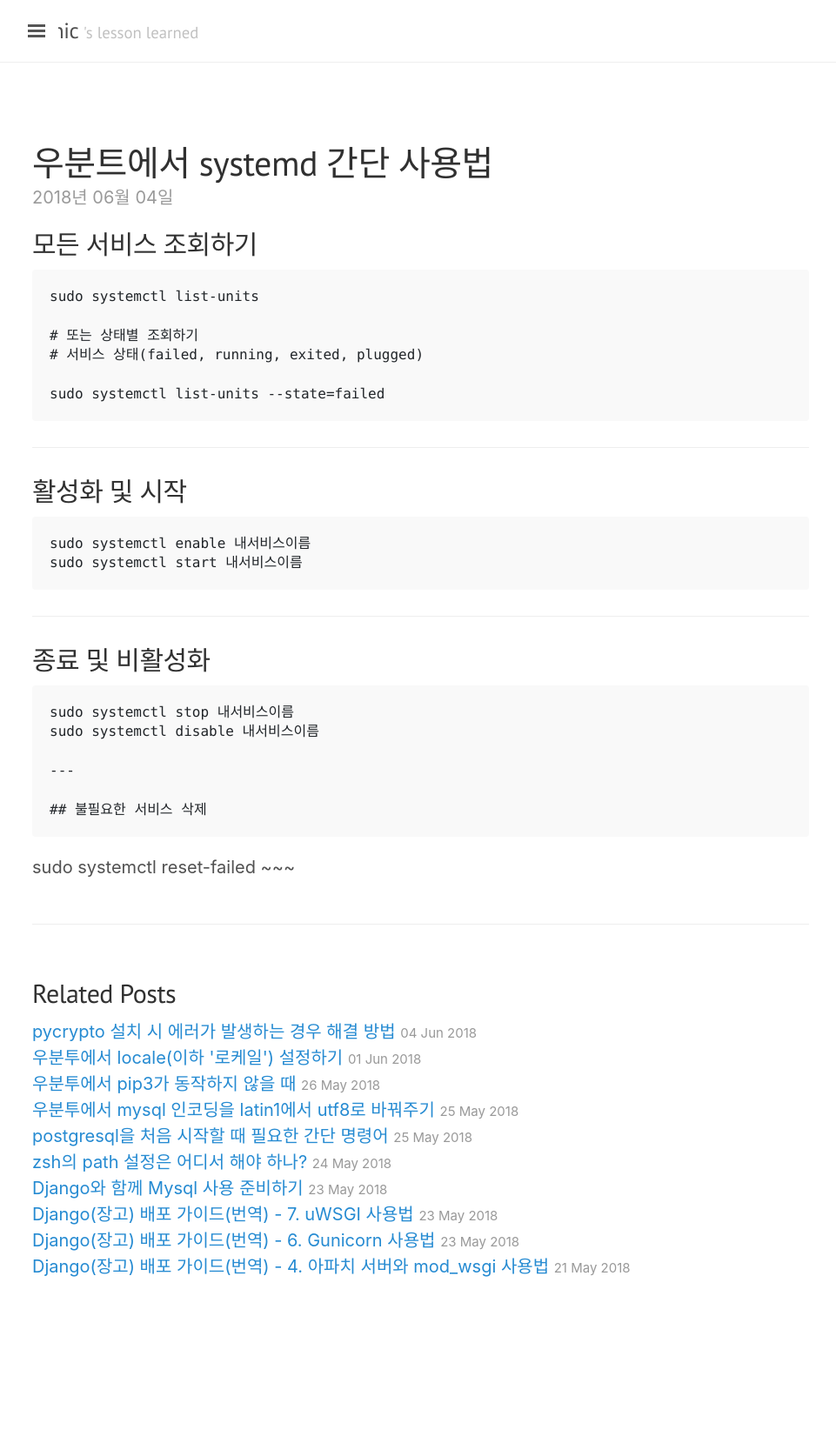
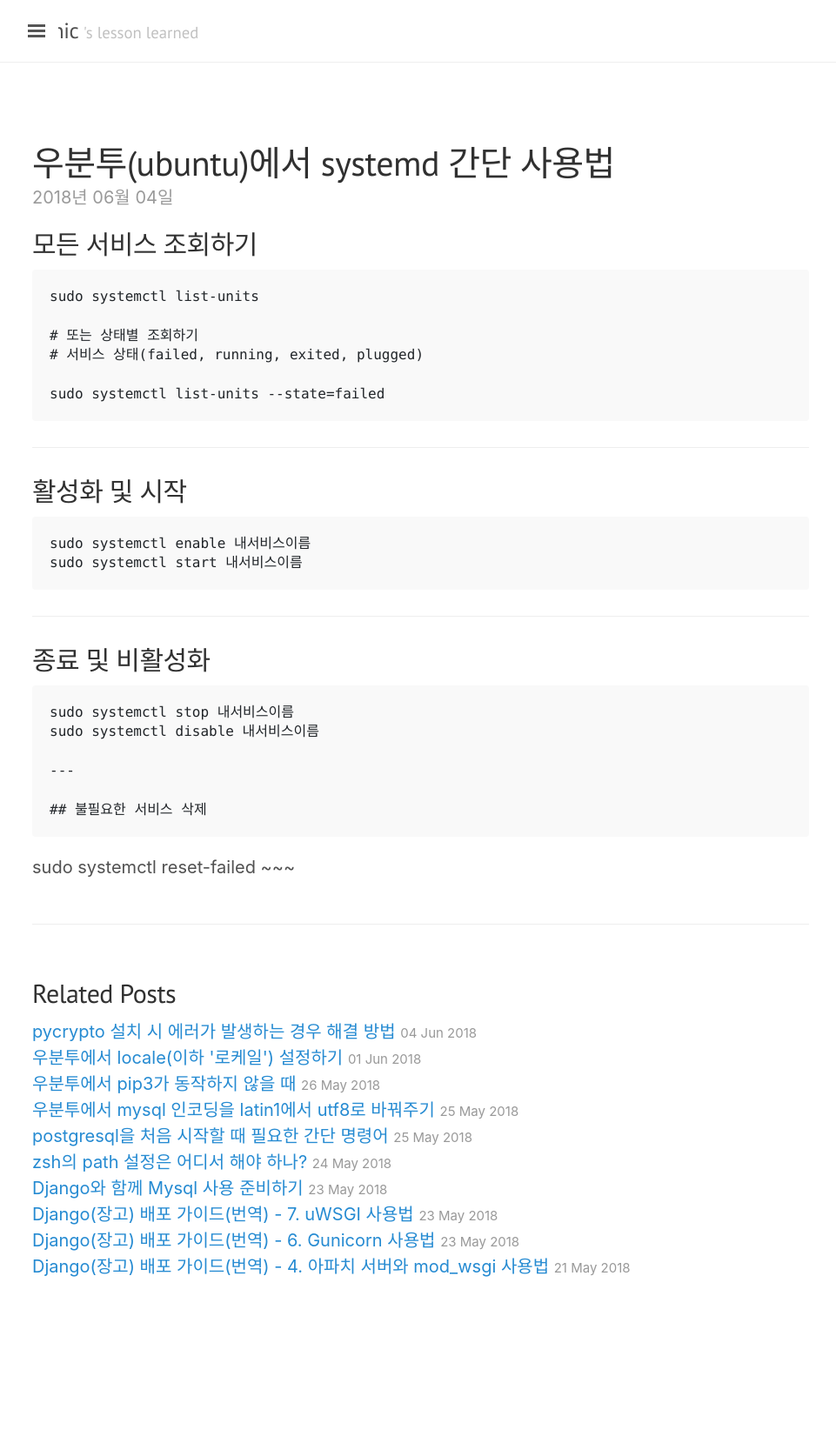
Before and after one commit to jwkcp/jwkcp.github.com, a Jekyll site: the page built from _posts/2018-06-04-systemd-simple-usage.md, in a window 1280 px wide. Shown: the whole page at 87% size, without its empty margins (3-964 px from the left). Built offline with Jekyll 4.4.1, drawn with Linux system fonts in a browser that asks for light colours; nearby versions of some CDN libraries; comment, search, counter and statistics services are not loaded.

Commit message:
오타수정

```diff
--- a/_posts/2018-06-04-systemd-simple-usage.md
+++ b/_posts/2018-06-04-systemd-simple-usage.md
@@ -1,6 +1,6 @@
 ---
 layout: post
-title: 우분트에서 systemd 간단 사용법
+title: 우분투(ubuntu)에서 systemd 간단 사용법
 tags: ubuntu systemd
 comments: true
 ---
```
